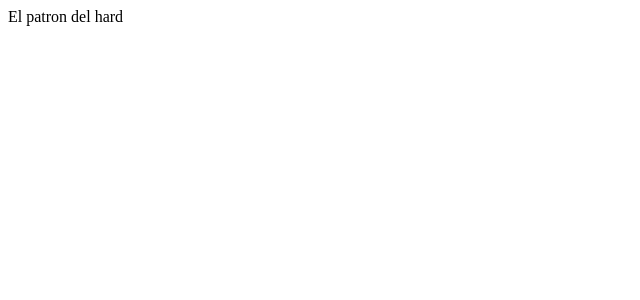
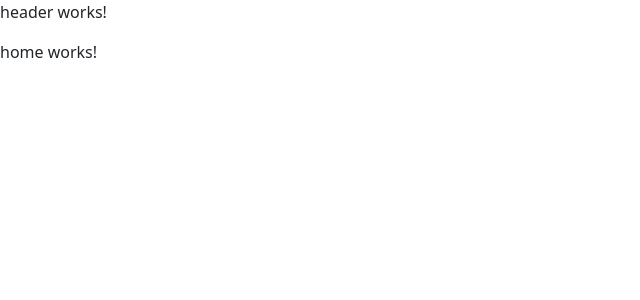
Before and after one commit to francobidart/dsw-tp-frontend, an Angular app: page / in a window 1280 px wide. Shown: the top 300 px of the page, without its empty margins (0-640 px from the left). Built offline with nearby package versions, Linux system fonts and the light colour scheme.

Commit message:
Agregado home

```diff
--- a/src/app/app.component.html
+++ b/src/app/app.component.html
@@ -1 +1,2 @@
-El patron del hard
+<app-header></app-header>
+<router-outlet></router-outlet>
--- /dev/null
+++ b/src/app/header/header.component.html
@@ -0,0 +1 @@
+<p>header works!</p>
--- /dev/null
+++ b/src/app/header/header.component.ts
@@ -0,0 +1,15 @@
+import { Component, OnInit } from '@angular/core';
+
+@Component({
+  selector: 'app-header',
+  templateUrl: './header.component.html',
+  styleUrls: ['./header.component.css']
+})
+export class HeaderComponent implements OnInit {
+
+  constructor() { }
+
+  ngOnInit(): void {
+  }
+
+}
--- /dev/null
+++ b/src/app/home/home.component.html
@@ -0,0 +1 @@
+<p>home works!</p>
--- /dev/null
+++ b/src/app/home/home.component.ts
@@ -0,0 +1,15 @@
+import { Component, OnInit } from '@angular/core';
+
+@Component({
+  selector: 'app-home',
+  templateUrl: './home.component.html',
+  styleUrls: ['./home.component.css']
+})
+export class HomeComponent implements OnInit {
+
+  constructor() { }
+
+  ngOnInit(): void {
+  }
+
+}
--- a/src/index.html
+++ b/src/index.html
@@ -6,6 +6,9 @@
   <base href="/">
   <meta name="viewport" content="width=device-width, initial-scale=1">
   <link rel="icon" type="image/x-icon" href="favicon.ico">
+  <link href="https://cdn.jsdelivr.net/npm/bootstrap@5.3.1/dist/css/bootstrap.min.css" rel="stylesheet" integrity="sha384-4bw+/aepP/YC94hEpVNVgiZdgIC5+VKNBQNGCHeKRQN+PtmoHDEXuppvnDJzQIu9" crossorigin="anonymous">
+<script src="https://cdn.jsdelivr.net/npm/bootstrap@5.3.1/dist/js/bootstrap.bundle.min.js" integrity="sha384-HwwvtgBNo3bZJJLYd8oVXjrBZt8cqVSpeBNS5n7C8IVInixGAoxmnlMuBnhbgrkm" crossorigin="anonymous"></script>
+
 </head>
 <body>
   <app-root></app-root>
```
Also changed, not shown: src/app/app.module.ts (+10 -3 lines), src/app/header/header.component.css (added), src/app/home/home.component.css (added), 2 other files (tests, documents, lock files or other folders).
